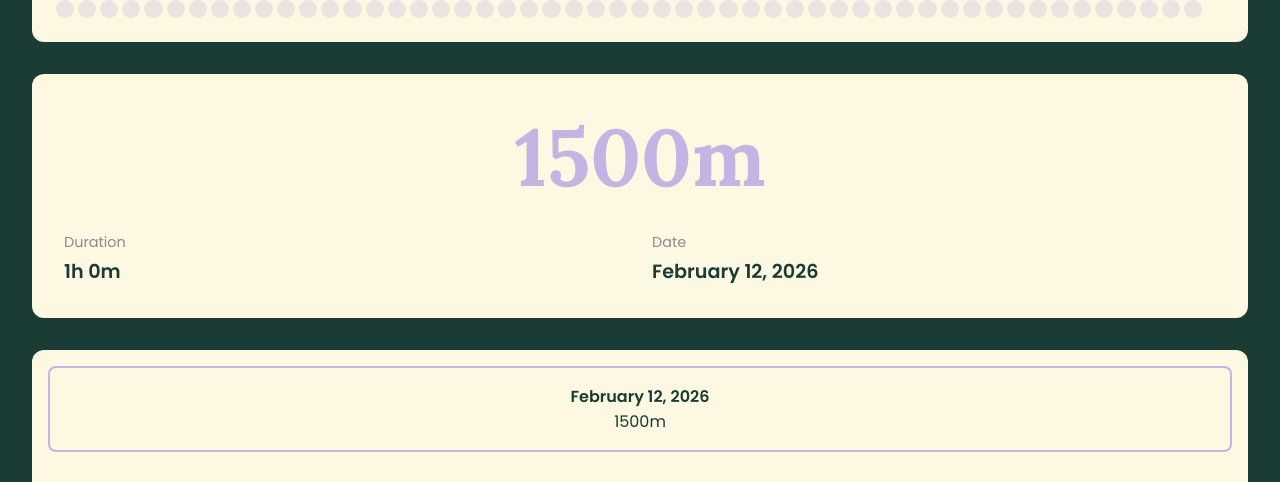
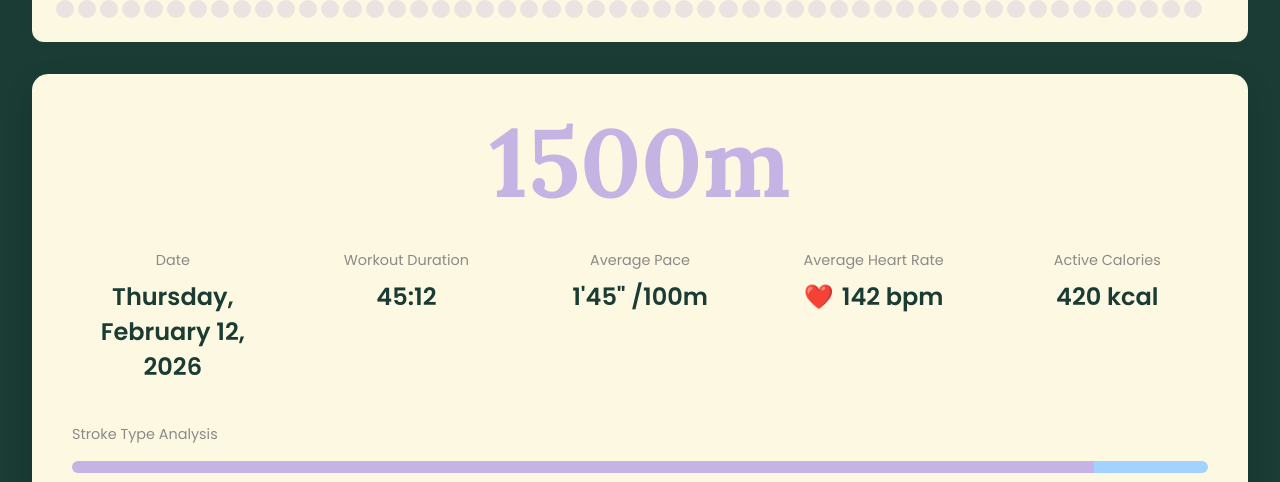
Before and after one commit to ardour100/swim_log, a React (Create React App) app in the folder swim-archive-dashboard/: page / in a window 1280 px wide. Shown: the part 433-915 px from the top of the page. Built offline with nearby package versions, Linux system fonts and the light colour scheme.

Commit message:
clickable

```diff
--- a/swim-archive-dashboard/src/App.css
+++ b/swim-archive-dashboard/src/App.css
@@ -67,113 +67,91 @@ body {
   gap: 2rem;
 }
 
-.session-selector ul {
+/* Focus Card */
+.focus-card {
+  background-color: var(--primary-elements);
+  color: var(--background);
+  border-radius: 16px;
+  padding: 2.5rem;
   display: flex;
-  flex-direction: row;
-  overflow-x: auto;
-  padding-bottom: 1rem;
-  -ms-overflow-style: none;  /* IE and Edge */
-  scrollbar-width: none;  /* Firefox */
+  flex-direction: column;
+  gap: 2.5rem;
+  box-shadow: 0 10px 30px rgba(0,0,0,0.1);
 }
 
-.session-selector ul::-webkit-scrollbar {
-  display: none; /* Chrome, Safari and Opera */
+.hero-stat {
+  font-family: 'Lora', serif;
+  font-size: 6rem;
+  font-weight: 700;
+  color: var(--accents-data);
+  text-align: center;
+  line-height: 1;
 }
 
-.session-selector li {
-  flex-direction: column;
-  min-width: 120px;
+.primary-metrics-grid {
+  display: grid;
+  grid-template-columns: repeat(auto-fit, minmax(200px, 1fr));
+  gap: 2rem;
   text-align: center;
 }
 
-
-
-
-/* Session Selector */
-.session-selector {
-  background-color: var(--primary-elements);
-  color: var(--background);
-  border-radius: 12px;
-  padding: 1rem;
-}
-
-.session-selector ul {
-  list-style: none;
-  margin: 0;
-  padding: 0;
+.metric {
   display: flex;
   flex-direction: column;
   gap: 0.5rem;
 }
 
-.session-selector li {
-  padding: 1rem;
-  border-radius: 8px;
-  cursor: pointer;
-  transition: all 0.2s ease-in-out;
-  border: 2px solid transparent;
-  display: flex;
-  justify-content: space-between;
-  align-items: center;
-}
-
-.session-selector li.active {
-  border-color: var(--accents-data);
-}
-
-.session-date {
-  font-weight: 600;
-}
-
-/* Focus Card */
-.focus-card {
-  background-color: var(--primary-elements);
-  color: var(--background);
-  border-radius: 12px;
-  padding: 2rem;
-  display: flex;
-  flex-direction: column;
-  gap: 1.5rem;
-}
-
-.hero-stat {
-  font-size: 5rem;
-  font-weight: 700;
-  color: var(--accents-data);
-  font-family: var(--typography-serif);
-  text-align: center;
-}
-
-.apple-watch-metrics {
-  display: grid;
-  grid-template-columns: repeat(auto-fit, minmax(150px, 1fr));
-  gap: 1.5rem;
-}
-
-.metric {
-  display: flex;
-  flex-direction: column;
-  gap: 0.25rem;
-}
-
 .metric-label {
   font-size: 0.9rem;
   color: #8a8a8a;
+  font-weight: 400;
 }
 
 .metric-value {
-  font-size: 1.2rem;
+  font-size: 1.5rem;
   font-weight: 600;
+  color: var(--background);
 }
 
-.pill {
-  background-color: #e0d8f0;
-  color: var(--background);
-  padding: 0.5rem 1rem;
-  border-radius: 999px;
-  font-size: 0.9rem;
-  width: fit-content;
+.stroke-analysis {
+  display: flex;
+  flex-direction: column;
+  gap: 1rem;
 }
+
+.breakdown-pill {
+  display: flex;
+  width: 100%;
+  height: 12px;
+  border-radius: 6px;
+  overflow: hidden;
+}
+
+.pill-segment {
+  height: 100%;
+  transition: width 0.3s ease-in-out;
+}
+
+.pill-legend {
+  display: flex;
+  gap: 1.5rem;
+  justify-content: center;
+  flex-wrap: wrap;
+  font-size: 0.8rem;
+}
+
+.legend-item {
+  display: flex;
+  align-items: center;
+  gap: 0.5rem;
+}
+
+.legend-color {
+  width: 12px;
+  height: 12px;
+  border-radius: 50%;
+}
+
 
 /* Progress Wall */
 .progress-wall {
--- a/swim-archive-dashboard/src/App.js
+++ b/swim-archive-dashboard/src/App.js
@@ -1,7 +1,6 @@
 import React, { useState } from 'react';
 import './App.css';
 import Header from './components/Header';
-import SessionSelector from './components/SessionSelector';
 import FocusCard from './components/FocusCard';
 import ProgressWall from './components/ProgressWall';
 import SwimmingAnimation from './components/SwimmingAnimation';
@@ -13,15 +12,10 @@ function App() {
   return (
     <div className="app">
       <Header />
-      <ProgressWall sessions={mockData} />
+      <ProgressWall sessions={mockData} setActiveSession={setActiveSession} />
       <SwimmingAnimation />
       <div className="main-content-container">
         <FocusCard session={activeSession} />
-        <SessionSelector
-          sessions={mockData}
-          activeSession={activeSession}
-          setActiveSession={setActiveSession}
-        />
       </div>
     </div>
   );
--- a/swim-archive-dashboard/src/components/FocusCard.js
+++ b/swim-archive-dashboard/src/components/FocusCard.js
@@ -11,28 +11,76 @@ const FocusCard = ({ session }) => {
   }
 
   const formatDuration = (seconds) => {
-    const hours = Math.floor(seconds / 3600);
-    const minutes = Math.floor((seconds % 3600) / 60);
-    return `${hours > 0 ? `${hours}h ` : ''}${minutes}m`;
+    const minutes = Math.floor(seconds / 60);
+    const remainingSeconds = seconds % 60;
+    return `${minutes}:${remainingSeconds.toString().padStart(2, '0')}`;
   };
+
+  const formatDate = (dateString) => {
+    const options = { weekday: 'long', year: 'numeric', month: 'long', day: 'numeric' };
+    return new Date(dateString).toLocaleDateString('en-US', options);
+  };
+
+  const strokeColors = {
+    Freestyle: '#C5B4E3',
+    Breaststroke: '#A2D2FF',
+    Backstroke: '#BDE0FE',
+    Butterfly: '#FFAFCC'
+  }
+
 
   return (
     <motion.div className="focus-card" layout>
       <motion.div className="hero-stat" layout>
         {session.distance || 'N/A'}m
       </motion.div>
-      <div className="apple-watch-metrics">
+      <div className="primary-metrics-grid">
         <div className="metric">
-          <span className="metric-label">Duration</span>
-          <span className="metric-value">{formatDuration(session.duration) || 'N/A'}</span>
+          <span className="metric-label">Date</span>
+          <span className="metric-value">{formatDate(session.date)}</span>
         </div>
         <div className="metric">
-          <span className="metric-label">Date</span>
-          <span className="metric-value">{new Date(session.date).toLocaleDateString('en-US', {
-                year: 'numeric',
-                month: 'long',
-                day: 'numeric',
-              }) || 'N/A'}</span>
+          <span className="metric-label">Workout Duration</span>
+          <span className="metric-value">{formatDuration(session.duration)}</span>
+        </div>
+        <div className="metric">
+          <span className="metric-label">Average Pace</span>
+          <span className="metric-value">{session.pace} /100m</span>
+        </div>
+        <div className="metric">
+          <span className="metric-label">Average Heart Rate</span>
+          <span className="metric-value">
+            <span role="img" aria-label="heart" style={{ marginRight: '8px' }}>❤️</span>
+            {session.avgHeartRate} bpm
+          </span>
+        </div>
+        <div className="metric">
+          <span className="metric-label">Active Calories</span>
+          <span className="metric-value">{session.activeCalories} kcal</span>
+        </div>
+      </div>
+      <div className="stroke-analysis">
+        <span className="metric-label">Stroke Type Analysis</span>
+        <div className="breakdown-pill">
+          {Object.entries(session.strokeAnalysis).map(([stroke, percentage]) => (
+            <div
+              key={stroke}
+              className="pill-segment"
+              style={{
+                width: `${percentage * 100}%`,
+                backgroundColor: strokeColors[stroke] || '#E0E0E0',
+              }}
+              title={`${stroke}: ${percentage * 100}%`}
+            ></div>
+          ))}
+        </div>
+        <div className="pill-legend">
+          {Object.entries(session.strokeAnalysis).map(([stroke, percentage]) => (
+            <div key={stroke} className="legend-item">
+              <div className="legend-color" style={{ backgroundColor: strokeColors[stroke] || '#E0E0E0' }}></div>
+              <span>{stroke}</span>
+            </div>
+          ))}
         </div>
       </div>
     </motion.div>
--- a/swim-archive-dashboard/src/components/SessionSelector.js
+++ /dev/null
@@ -1,30 +0,0 @@
-import React from 'react';
-import { motion } from 'framer-motion';
-
-const SessionSelector = ({ sessions, activeSession, setActiveSession }) => {
-  return (
-    <aside className="session-selector">
-      <ul>
-        {sessions.map((session) => (
-          <motion.li
-            key={session.id}
-            className={activeSession && activeSession.id === session.id ? 'active' : ''}
-            onClick={() => setActiveSession(session)}
-            layout
-          >
-            <div className="session-date">
-              {new Date(session.date).toLocaleDateString('en-US', {
-                year: 'numeric',
-                month: 'long',
-                day: 'numeric',
-              })}
-            </div>
-            <div className="session-distance">{session.distance}m</div>
-          </motion.li>
-        ))}
-      </ul>
-    </aside>
-  );
-};
-
-export default SessionSelector;
--- a/swim-archive-dashboard/src/data/mockData.json
+++ b/swim-archive-dashboard/src/data/mockData.json
@@ -1,14 +1,14 @@
 [
-  { "id": 1, "date": "2026-02-12", "distance": 1500, "duration": 3600 },
-  { "id": 2, "date": "2026-02-10", "distance": 2000, "duration": 4500 },
-  { "id": 3, "date": "2026-02-08", "distance": 2500, "duration": 5400 },
-  { "id": 4, "date": "2026-02-05", "distance": 1200, "duration": 3000 },
-  { "id": 5, "date": "2026-02-03", "distance": 1800, "duration": 4200 },
-  { "id": 6, "date": "2026-02-01", "distance": 2200, "duration": 4800 },
-  { "id": 7, "date": "2026-01-29", "distance": 1600, "duration": 3800 },
-  { "id": 8, "date": "2026-01-27", "distance": 2100, "duration": 4600 },
-  { "id": 9, "date": "2026-01-25", "distance": 2300, "duration": 5000 },
-  { "id": 10, "date": "2026-01-22", "distance": 1400, "duration": 3400 },
-  { "id": 11, "date": "2026-01-20", "distance": 1900, "duration": 4400 },
-  { "id": 12, "date": "2026-01-18", "distance": 2400, "duration": 5200 }
+  { "id": 1, "date": "2026-02-12", "distance": 1500, "duration": 2712, "pace": "1'45\"", "avgHeartRate": 142, "activeCalories": 420, "strokeAnalysis": { "Freestyle": 0.9, "Breaststroke": 0.1 } },
+  { "id": 2, "date": "2026-02-10", "distance": 2000, "duration": 3600, "pace": "1'48\"", "avgHeartRate": 138, "activeCalories": 550, "strokeAnalysis": { "Freestyle": 1.0 } },
+  { "id": 3, "date": "2026-02-08", "distance": 2500, "duration": 4500, "pace": "1'48\"", "avgHeartRate": 145, "activeCalories": 650, "strokeAnalysis": { "Freestyle": 0.8, "Backstroke": 0.2 } },
+  { "id": 4, "date": "2026-02-05", "distance": 1200, "duration": 2160, "pace": "1'50\"", "avgHeartRate": 135, "activeCalories": 380, "strokeAnalysis": { "Freestyle": 1.0 } },
+  { "id": 5, "date": "2026-02-03", "distance": 1800, "duration": 3240, "pace": "1'49\"", "avgHeartRate": 140, "activeCalories": 480, "strokeAnalysis": { "Freestyle": 0.7, "Breaststroke": 0.2, "Butterfly": 0.1 } },
+  { "id": 6, "date": "2026-02-01", "distance": 2200, "duration": 3960, "pace": "1'48\"", "avgHeartRate": 141, "activeCalories": 600, "strokeAnalysis": { "Freestyle": 1.0 } },
+  { "id": 7, "date": "2026-01-29", "distance": 1600, "duration": 2880, "pace": "1'47\"", "avgHeartRate": 139, "activeCalories": 450, "strokeAnalysis": { "Freestyle": 0.9, "Backstroke": 0.1 } },
+  { "id": 8, "date": "2026-01-27", "distance": 2100, "duration": 3780, "pace": "1'48\"", "avgHeartRate": 143, "activeCalories": 580, "strokeAnalysis": { "Freestyle": 1.0 } },
+  { "id": 9, "date": "2026-01-25", "distance": 2300, "duration": 4140, "pace": "1'47\"", "avgHeartRate": 144, "activeCalories": 620, "strokeAnalysis": { "Freestyle": 0.8, "Breaststroke": 0.2 } },
+  { "id": 10, "date": "2026-01-22", "distance": 1400, "duration": 2520, "pace": "1'49\"", "avgHeartRate": 136, "activeCalories": 400, "strokeAnalysis": { "Freestyle": 1.0 } },
+  { "id": 11, "date": "2026-01-20", "distance": 1900, "duration": 3420, "pace": "1'48\"", "avgHeartRate": 140, "activeCalories": 510, "strokeAnalysis": { "Freestyle": 0.9, "Butterfly": 0.1 } },
+  { "id": 12, "date": "2026-01-18", "distance": 2400, "duration": 4320, "pace": "1'47\"", "avgHeartRate": 146, "activeCalories": 640, "strokeAnalysis": { "Freestyle": 1.0 } }
 ]
```
Also changed, not shown: swim-archive-dashboard/src/components/ProgressWall.js (+18 -2 lines).
